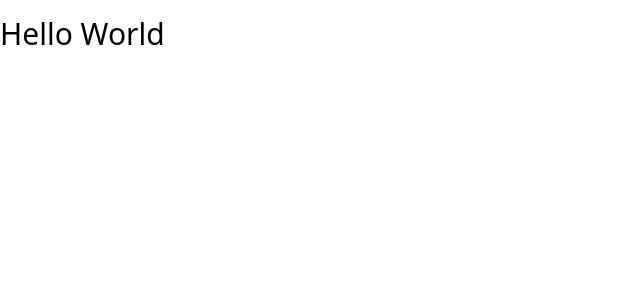
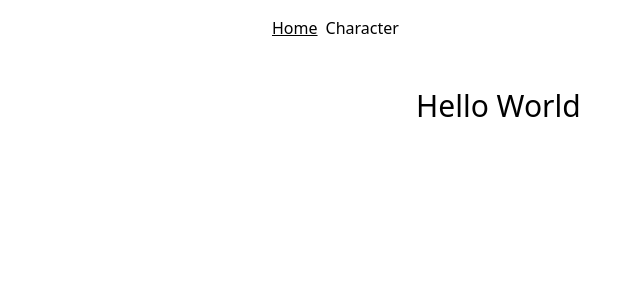
Before and after one commit to andrewdurnford/dungeonist, a React (Vite) app: page / in a window 1280 px wide. Shown: the top 300 px of the page, without its empty margins (0-640 px from the left). Built offline with nearby package versions, Linux system fonts and the light colour scheme.

Commit message:
chore: Add react-router 6

```diff
--- a/src/App.tsx
+++ b/src/App.tsx
@@ -1,5 +1,51 @@
+import { BrowserRouter, NavLink, Route, Routes } from "react-router-dom"
+
+const activeStyle = (isActive: boolean) => ({
+  textDecoration: isActive ? "underline" : "none",
+})
+
 function App() {
-  return <h1 className="mt-4 text-3xl font-medium">Hello World</h1>
+  return (
+    <BrowserRouter>
+      <nav className="mx-auto flex max-w-3xl gap-2 p-4">
+        <NavLink to="/" style={({ isActive }) => activeStyle(isActive)}>
+          Home
+        </NavLink>
+        <NavLink to="character" style={({ isActive }) => activeStyle(isActive)}>
+          Character
+        </NavLink>
+      </nav>
+      <Routes>
+        <Route index element={<Home />} />
+        <Route path="character" element={<Character />} />
+        <Route path="*" element={<NotFound />} />
+      </Routes>
+    </BrowserRouter>
+  )
+}
+
+function Home() {
+  return (
+    <main className="mx-auto max-w-lg p-8">
+      <h1 className="text-3xl font-medium">Hello World</h1>
+    </main>
+  )
+}
+
+function Character() {
+  return (
+    <main className="mx-auto max-w-lg p-8">
+      <h1 className="text-3xl font-medium">Character</h1>
+    </main>
+  )
+}
+
+function NotFound() {
+  return (
+    <main className="mx-auto max-w-lg p-8">
+      <h1 className="text-3xl font-medium">404 Not Found</h1>
+    </main>
+  )
 }
 
 export default App
```
Also changed, not shown: package.json (+4 -3 lines), 1 other file (tests, documents, lock files or other folders).
